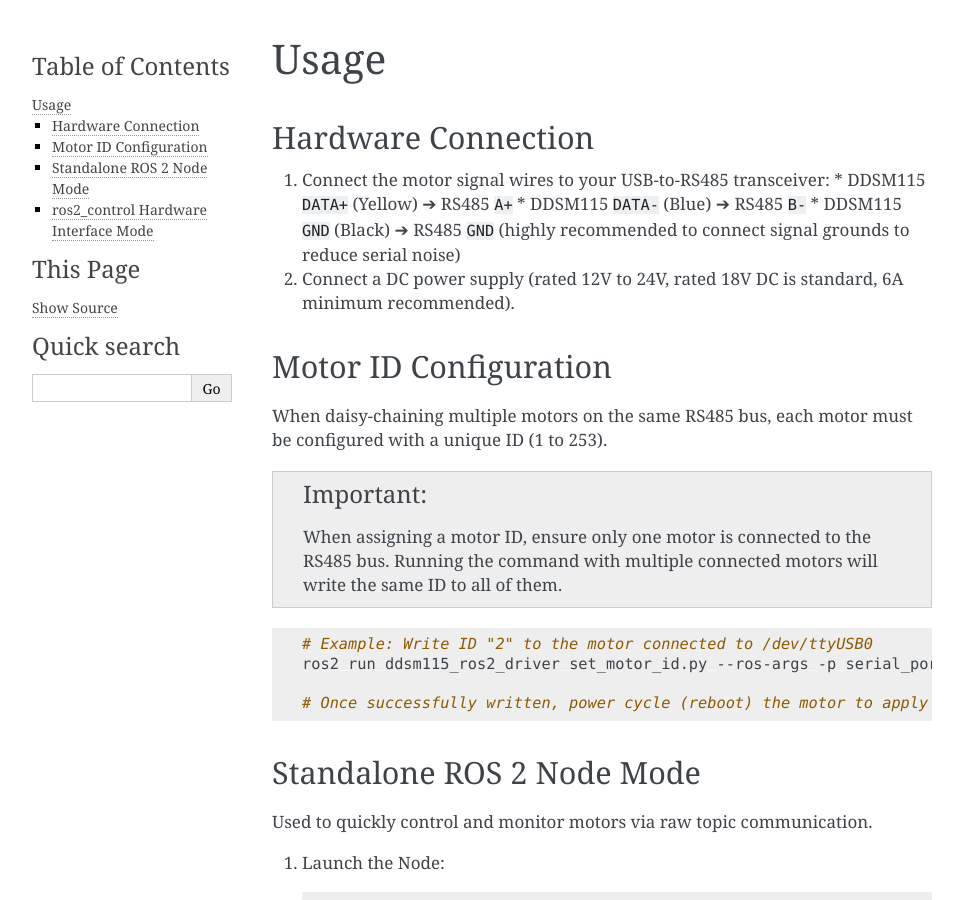
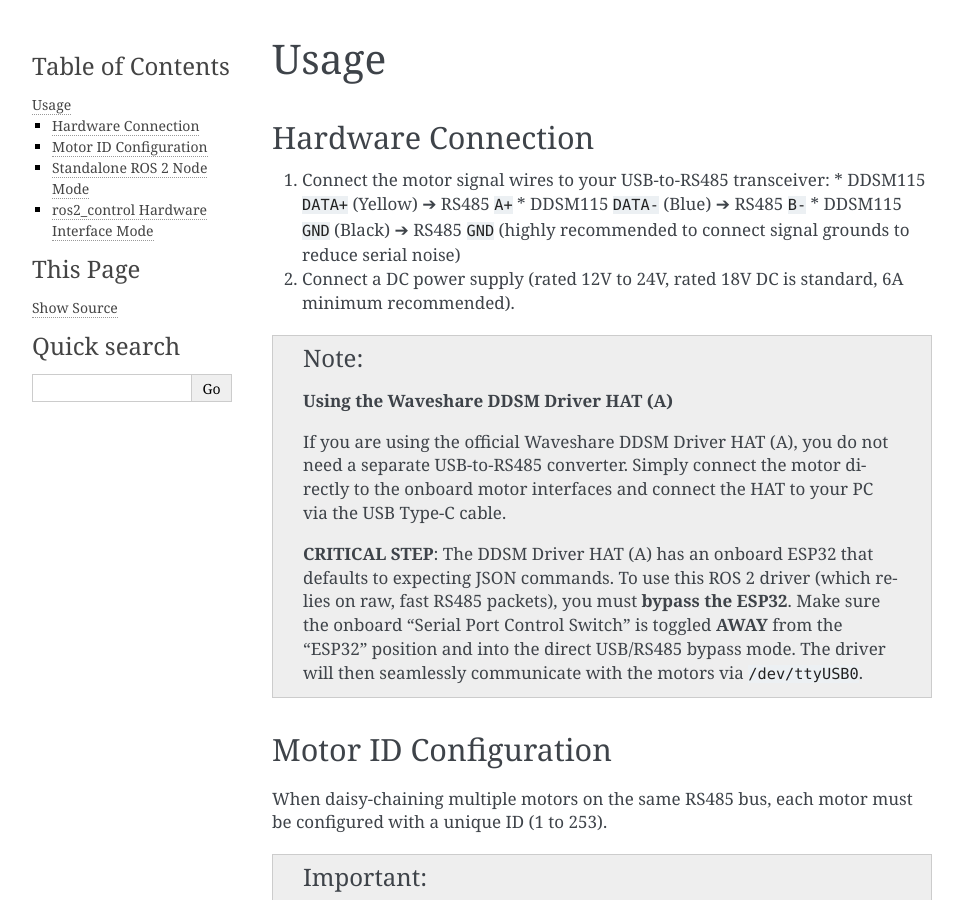
Before and after one commit to lazytatzv/ddsm115_driver, a Sphinx documentation site: the page built from docs/usage.rst, in a window 1280 px wide and 900 px high. Shown: the whole window, without its empty margins (148-1111 px from the left). Built offline with Sphinx 7.4.7, drawn with Linux system fonts in a browser that asks for light colours.

Commit message:
docs: Add setup instructions for DDSM Driver HAT (A) bypass mode

```diff
--- a/docs/usage.rst
+++ b/docs/usage.rst
@@ -23,6 +23,14 @@
    * DDSM115 ``DATA-`` (Blue) ➔ RS485 ``B-``
    * DDSM115 ``GND`` (Black) ➔ RS485 ``GND`` (highly recommended to connect signal grounds to reduce serial noise)
 2. Connect a DC power supply (rated 12V to 24V, rated 18V DC is standard, 6A minimum recommended).
+
+.. note::
+   **Using the Waveshare DDSM Driver HAT (A)**
+
+   If you are using the official Waveshare DDSM Driver HAT (A), you do not need a separate USB-to-RS485 converter.
+   Simply connect the motor directly to the onboard motor interfaces and connect the HAT to your PC via the USB Type-C cable.
+
+   **CRITICAL STEP**: The DDSM Driver HAT (A) has an onboard ESP32 that defaults to expecting JSON commands. To use this ROS 2 driver (which relies on raw, fast RS485 packets), you must **bypass the ESP32**. Make sure the onboard "Serial Port Control Switch" is toggled **AWAY** from the "ESP32" position and into the direct USB/RS485 bypass mode. The driver will then seamlessly communicate with the motors via ``/dev/ttyUSB0``.
 
 Motor ID Configuration
 ----------------------
```
Also changed, not shown: README.md (+7 -0 lines).
